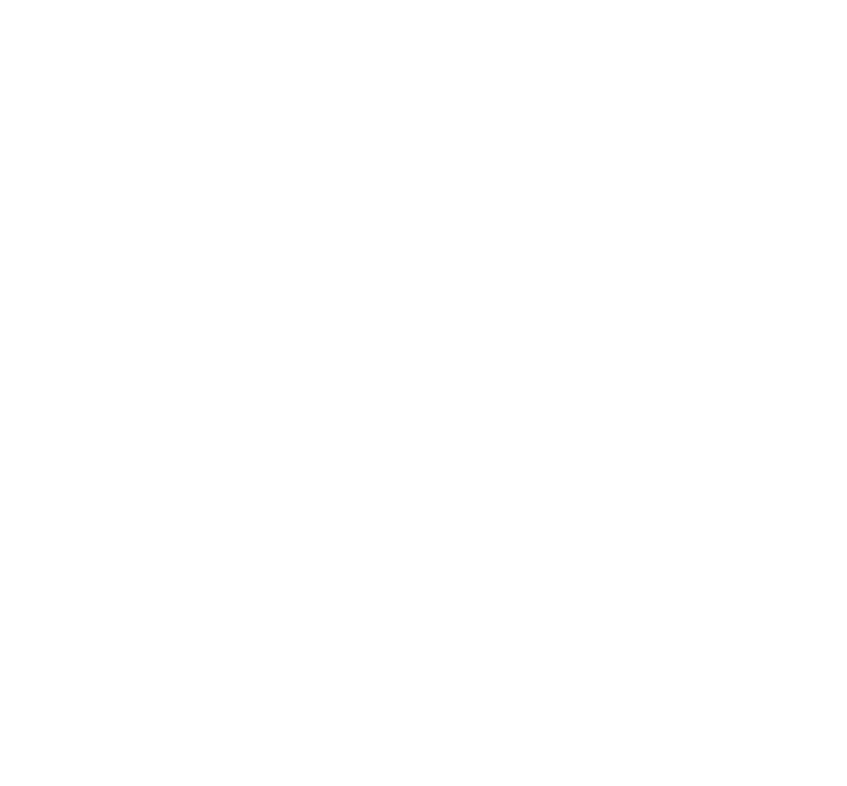
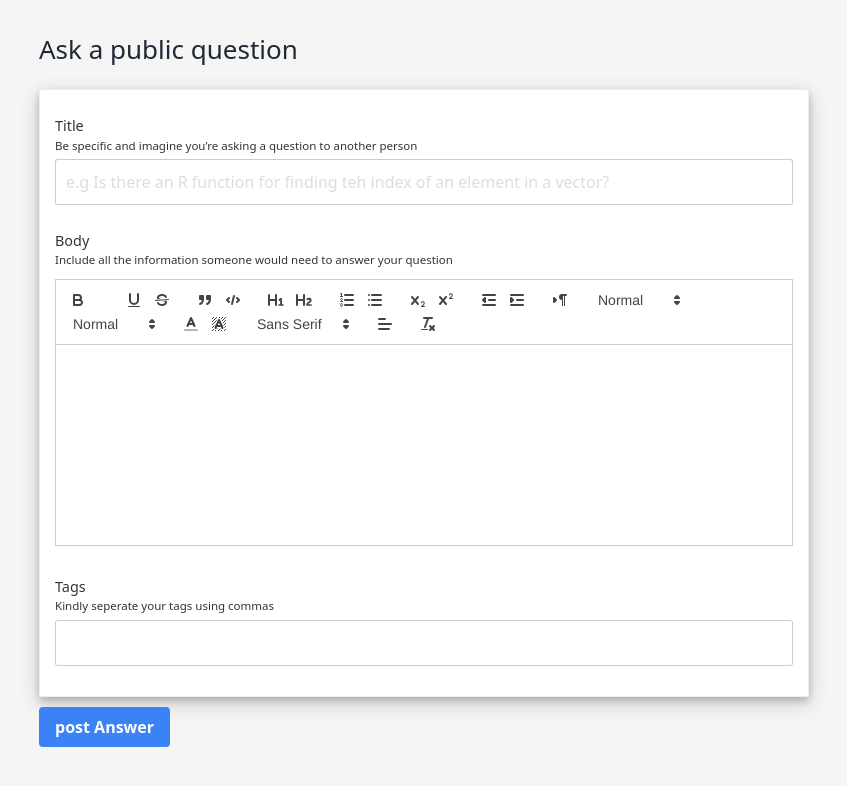
Before and after one commit to Himanshu-ui-max/stackoverflow_clone_frontend, a React (Create React App) app: page /post_question in a window 1280 px wide. Before the commit this address had no page. Shown: the top 786 px of the page, without its empty margins (216-1063 px from the left). Built offline with nearby package versions, Linux system fonts and the light colour scheme.

Commit message:
post question completes

```diff
--- a/package.json
+++ b/package.json
@@ -7,11 +7,13 @@
     "@testing-library/jest-dom": "^5.17.0",
     "@testing-library/react": "^13.4.0",
     "@testing-library/user-event": "^13.5.0",
+    "html-react-parser": "^5.1.12",
     "react": "^18.3.1",
     "react-dom": "^18.3.1",
     "react-quill": "^2.0.0",
     "react-router-dom": "^6.25.0",
     "react-scripts": "5.0.1",
+    "react-tag-input-component": "^2.0.2",
     "web-vitals": "^2.1.4"
   },
   "scripts": {
--- a/src/App.js
+++ b/src/App.js
@@ -14,6 +14,7 @@
 import Questions from './components/Questions';
 import Question from './components/Question';
 import PostAnswer from './components/PostAnswer';
+import PostQuestion from './components/PostQuestion';
 function App() {
   const [query, setQuery] = useState("");
   const [mount, setMount] = useState(false);
@@ -32,6 +33,7 @@
           <Route element={<Test/>} exact path="/test"></Route>
           <Route element={<Question/>} exact path="/question/:id"></Route>
           <Route element={<PostAnswer/>} exact path="/post_answer/:id"></Route>
+          <Route element={<PostQuestion/>} exact path="/post_question"></Route>
         </Routes>
       </Router>
     </>
--- a/src/components/Navbar/Navbar.js
+++ b/src/components/Navbar/Navbar.js
@@ -38,6 +38,7 @@
                     <ul
                         tabIndex={0}
                         className="menu menu-sm dropdown-content bg-base-100 rounded-box z-[1] mt-3 w-52 p-2 shadow">
+                        <li><Link to= "/post_question">Post questions</Link></li>
                         <li><Link to= "/yourquestions">Your questions</Link></li>
                         <li>
                             <Link to="/youranswers" className="justify-between">
--- a/src/components/PostAnswer.js
+++ b/src/components/PostAnswer.js
@@ -65,9 +65,7 @@
             <ReactQuill theme='snow' style={{ width: "80vw", height: "70vh" }} modules={module} value={answer} onChange={setAnswer} />
             <div style={{ marginTop: "80px", textAlign: "left", width : "80vw" }}>
                 <button className="bg-blue-500 hover:bg-blue-700 text-white font-bold py-2 px-4 rounded" onClick={()=>{
-                    let result = answer.replace(/(<p[^>]+?>|<p>|<\/p>)/img, "");
-                    console.log(result)
-                    handlePost(result)
+                        handlePost(answer)
                     }}>
                     {loading ? <div style={{textAlign : 'center', display : "flex", justifyContent : "center"}} role="status">
                 <svg aria-hidden="true" className="w-8 h-8 text-white-200 animate-spin dark:text-white-600 fill-blue-600" viewBox="0 0 100 101" fill="none" xmlns="http://www.w3.org/2000/svg">
--- /dev/null
+++ b/src/components/PostQuestion.js
@@ -0,0 +1,153 @@
+import React, { useState } from 'react'
+import ReactQuill from "react-quill";
+import "react-quill/dist/quill.snow.css"; //quill's css important
+import { TagsInput } from "react-tag-input-component";
+import "./postquestion.css"
+import { useNavigate } from 'react-router-dom';
+const PostQuestion = () => {
+    const [title, setTitle] = useState("");
+    const [question, setQuestion] = useState("");
+    const [tag, setTag] = useState("");
+    const [loading, setLoading] = useState(false);
+    const navigate = useNavigate()
+    const base_url = process.env.REACT_APP_BASE_URL;
+    const handleSubmit = () => {
+        setLoading(true)
+        fetch(base_url + "/create_question",{
+            method : "POST",
+            headers : {
+                "Token" : localStorage.getItem("user_token"),
+                "Accept": "application/json",
+                "Content-Type": "application/json"
+            },
+            body : JSON.stringify({
+                "title" : title,
+                "Question" : question,
+                "tags" : tag.split(",")
+            })
+        }).then(async (res)=>{
+            const data = res.json()
+            if(res.status === 200){
+                alert("Question posted successfuly. Redirecting to homepage")
+                navigate("/")
+            }
+            else if (res.status === 400){
+                alert("You have already answered this question. Redirecting to homepage")
+                navigate("/")
+            }
+            else{
+                alert("Some internal error occured. Redirecting to login page")
+                localStorage.removeItem("user_token")
+                navigate("/login")
+            }
+        }).catch((error)=>{
+            alert(error + ". Redirecting to login page")
+            localStorage.removeItem("user_token")
+            navigate("/login")
+        })
+    }
+    var toolbarOptions = [
+        ['bold', 'Italic', 'underline', 'strike'], // toggled buttons
+        ['blockquote', 'code-block'],
+        [{ 'header': 1 }, { 'header': 2 }], // custom button values
+        [{ 'list': 'ordered' }, { 'list': 'bullet' }],
+        [{ 'script': 'sub' }, { 'script': 'super' }], // superscript/subscript
+        [{ 'indent': '-1' }, { 'indent': '+1' }], // outdent/indent
+        [{ 'direction': 'rtl' }], // text direction
+        [{ 'size': ['small', false, 'large', 'huge'] }], // custom dropdown
+        [{ 'header': [1, 2, 3, 4, 5, 6, false] }],
+        [{ 'color': [] }, { 'background': [] }], // dropdown with defaults from theme
+        [{ 'font': [] }],
+        [{ 'align': [] }],
+        ['clean'] // remove formatting button
+    ];
+    const module = {
+        toolbar: toolbarOptions
+    }
+    return (
+        <div className="add-question">
+            <div className="add-question-container">
+                <div className="head-title">
+                    <h1>Ask a public question</h1>
+                </div>
+                <div className="question-container">
+                    <div className="question-options">
+                        <div className="question-option">
+                            <div className="title">
+                                <h3>Title</h3>
+                                <small>
+                                    Be specific and imagine you’re asking a question to another
+                                    person
+                                </small>
+                                <input
+                                    value={title}
+                                    onChange={(e) => setTitle(e.target.value)}
+                                    type="text"
+                                    placeholder="e.g Is there an R function for finding teh index of an element in a vector?"
+                                />
+                            </div>
+                        </div>
+                        <div className="question-option">
+                            <div className="title">
+                                <h3>Body</h3>
+                                <small>
+                                    Include all the information someone would need to answer your
+                                    question
+                                </small>
+                                <ReactQuill
+                                    value={question}
+                                    onChange={setQuestion}
+                                    modules={module}
+                                    className="react-quill"
+                                    theme="snow"
+                                />
+                            </div>
+                        </div>
+                        <div className="question-option">
+                            <div className="title">
+                                <h3>Tags</h3>
+                                <small>
+                                    Kindly seperate your tags using commas
+                                </small>
+                                {/* <input
+                  value={tag}
+                  onChange={(e) => setTag(e.target.value)}
+                  data-role="tagsinput"
+                  data-tag-trigger="Space"
+                  type="text"
+                  placeholder="e.g. (asp.net-mvc php react json)"
+                /> */}
+
+                                {/* <TagsInput
+                  value={tag}
+                  onChange={setTag}
+                  name="fruits"
+                  placeHolder="press enter to add new tag"
+                /> */}
+                                <input value={tag} name='fruits' onChange={(e) => { setTag(e.target.value) }}></input>
+
+                                {/* <ChipsArray /> */}
+                            </div>
+                        </div>
+                    </div>
+                </div>
+                <div style={{marginTop : "10px"}}>
+
+                    <button className="bg-blue-500 hover:bg-blue-700 text-white font-bold py-2 px-4 rounded" onClick={() => {
+                        handleSubmit()
+                    }}>
+                        {loading ? <div style={{ textAlign: 'center', display: "flex", justifyContent: "center" }} role="status">
+                            <svg aria-hidden="true" className="w-8 h-8 text-white-200 animate-spin dark:text-white-600 fill-blue-600" viewBox="0 0 100 101" fill="none" xmlns="http://www.w3.org/2000/svg">
+                                <path d="M100 50.5908C100 78.2051 77.6142 100.591 50 100.591C22.3858 100.591 0 78.2051 0 50.5908C0 22.9766 22.3858 0.59082 50 0.59082C77.6142 0.59082 100 22.9766 100 50.5908ZM9.08144 50.5908C9.08144 73.1895 27.4013 91.5094 50 91.5094C72.5987 91.5094 90.9186 73.1895 90.9186 50.5908C90.9186 27.9921 72.5987 9.67226 50 9.67226C27.4013 9.67226 9.08144 27.9921 9.08144 50.5908Z" fill="currentColor" />
+                                <path d="M93.9676 39.0409C96.393 38.4038 97.8624 35.9116 97.0079 33.5539C95.2932 28.8227 92.871 24.3692 89.8167 20.348C85.8452 15.1192 80.8826 10.7238 75.2124 7.41289C69.5422 4.10194 63.2754 1.94025 56.7698 1.05124C51.7666 0.367541 46.6976 0.446843 41.7345 1.27873C39.2613 1.69328 37.813 4.19778 38.4501 6.62326C39.0873 9.04874 41.5694 10.4717 44.0505 10.1071C47.8511 9.54855 51.7191 9.52689 55.5402 10.0491C60.8642 10.7766 65.9928 12.5457 70.6331 15.2552C75.2735 17.9648 79.3347 21.5619 82.5849 25.841C84.9175 28.9121 86.7997 32.2913 88.1811 35.8758C89.083 38.2158 91.5421 39.6781 93.9676 39.0409Z" fill="currentFill" />
+                            </svg>
+                            <span className="sr-only">Loading...</span>
+                        </div> : "post Answer"}
+                    </button>
+                </div>
+            </div>
+        </div>
+    )
+}
+
+export default PostQuestion
--- a/src/components/Question.js
+++ b/src/components/Question.js
@@ -1,5 +1,6 @@
 import React, { useEffect, useState } from 'react'
 import { useNavigate, useParams } from 'react-router-dom'
+import HTMLReactParser from 'html-react-parser/lib/index';
 
 const Question = () => {
     const [loading1, setLoading1] = useState(false);
@@ -78,7 +79,7 @@
                 </button></div>
             </div>
 
-                <div style={{width : "80vw",marginLeft : "10px", marginTop : "10px", overflow : "auto"}} className='question'>{question.Question}</div>
+                <div style={{width : "80vw",marginLeft : "10px", marginTop : "10px", overflow : "auto"}} className='question'>{question.Question && HTMLReactParser(question.Question)}</div>
             </div>
             <div style={{width : "80vw", height : "70vh", display : "flex",flexDirection : "column",alignItems : "center", marginTop : "50px", overflow : "auto"}}>
                 {
@@ -90,7 +91,7 @@
                                 </p>
                                 <hr/>
                                 <p>
-                                    {answer.answer}
+                                    {answer.answer && HTMLReactParser(answer.answer)}
                                 </p>
                             </div>
                         )
--- /dev/null
+++ b/src/components/postquestion.css
@@ -0,0 +1,102 @@
+.add-question {
+    display: flex;
+    width: 100%;
+    background-color: rgba(238, 238, 238, 0.568);
+
+    height: 100vh;
+    justify-content: center;
+  }
+
+  .add-question-container {
+    padding: 30px 15px;
+    display: flex;
+    flex-direction: column;
+    width: 95%;
+    max-width: 800px;
+  }
+
+  .head-title {
+    display: flex;
+    width: 100%;
+  }
+
+  .head-title > h1 {
+    margin-bottom: 20px;
+    font-weight: 400;
+    font-size: 26px;
+  }
+
+  .question-container {
+    display: flex;
+    padding: 15px;
+    background-color: #fff;
+    border: 1px solid #eee;
+    box-shadow: 0 4px 8px 0 rgba(0, 0, 0, 0.2),
+      0 6px 20px 0 rgba(66, 42, 42, 0.19);
+  }
+
+  .question-options {
+    display: flex;
+    flex-direction: column;
+    width: 100%;
+  }
+
+  .question-option {
+    /* display: flex; */
+    flex-direction: column;
+    width: 100%;
+  }
+
+  .title {
+    display: flex;
+    flex-direction: column;
+    margin: 10px 0px;
+    font-size: 0.9rem;
+  }
+
+  .title > h3 {
+    color: rgba(0, 0, 0, 0.8);
+    font-weight: 500;
+  }
+
+  .title > small {
+    color: rgba(0, 0, 0, 0.8);
+  }
+
+  .title > input {
+    margin: 5px 0px;
+    padding: 10px;
+    border: 1px solid rgba(0, 0, 0, 0.2);
+    border-radius: 3px;
+    outline: none;
+  }
+
+  .title > input::placeholder {
+    color: #ddd;
+  }
+  .title > input:focus {
+    border: 1px solid #0054ff;
+    box-shadow: 0 4px 8px 0 #0055ff23, 0 6px 20px 0 #0055ff11;
+  }
+
+  .quill {
+    height: 100%;
+  }
+
+  .react-quill {
+    margin: 10px 0;
+    border-radius: 10px;
+  }
+
+  .ql-editor {
+    height: 200px;
+  }
+
+  .button {
+    max-width: fit-content;
+    margin: 10px 0px;
+  }
+
+  button:hover {
+    background-color: #053086;
+  }
```
Also changed, not shown: 1 other file (tests, documents, lock files or other folders).
